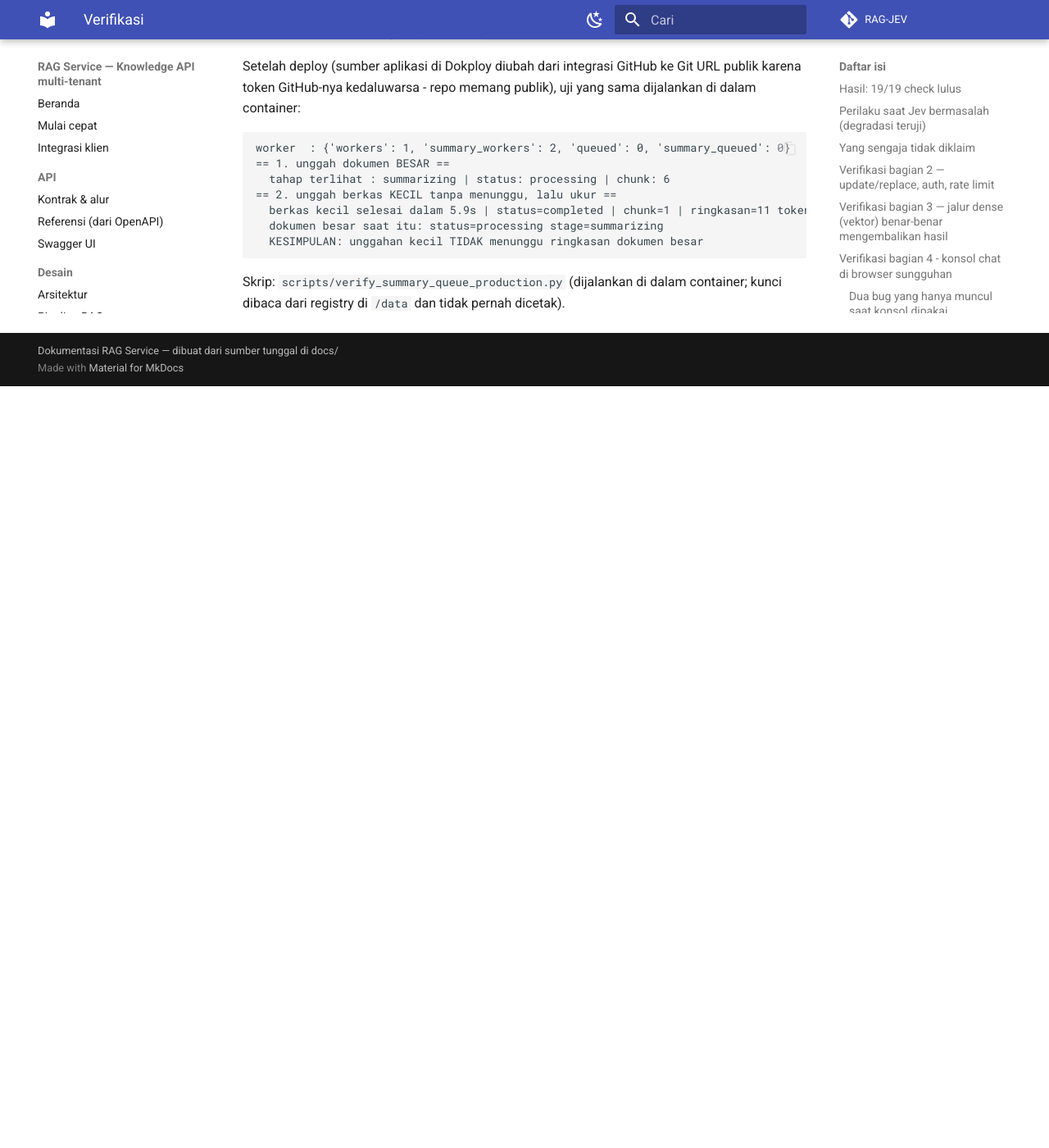
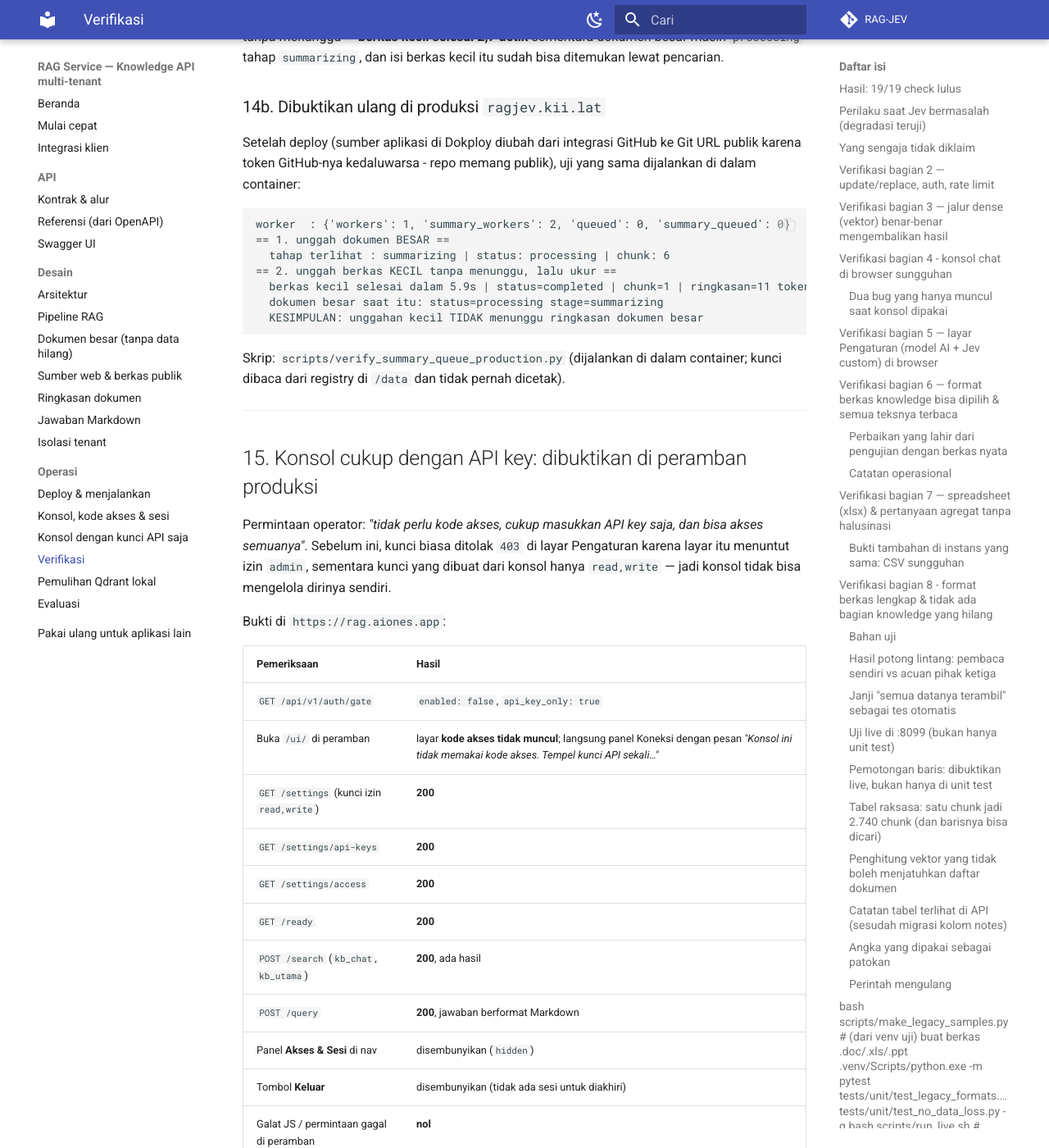
Before and after one commit to andiahmadnurmadani/RAG-JEV, an MkDocs documentation site: the page built from docs/verification.md, in a window 1280 px wide and 1400 px high, scrolled down 25365 px. Shown: the whole window at 82% size. Built offline with MkDocs 1.6.1 and Material for MkDocs 9.7.7, drawn with Linux system fonts in a browser that asks for light colours; comment, search, counter and statistics services are not loaded; before the commit the page ends 25836 px from its top, so only the background shows below that; some of the changed text lies outside the part shown.

Commit message:
docs+ui(konsol): sesuaikan dokumentasi & sembunyikan Akses-Sesi pada mode cukup API key
Audit dokumentasi + UI setelah mode "cukup API key" jadi bawaan.

UI:
- Panel **Akses & Sesi** dan tombol **Keluar** disembunyikan saat CONSOLE_API_KEY_ONLY aktif
  (fitur itu tidak dipakai di mode ini). Bukan dihapus: dengan CONSOLE_API_KEY_ONLY=false
  keduanya muncul kembali.
- applyConsoleMode() dipanggil di boot untuk kedua cabang; memilih panel 'access' saat mode ini
  dialihkan ke 'conn' supaya tidak ada setelan mati yang tampil.

Dokumentasi yang disesuaikan:
- console-access.md: diberi catatan di depan bahwa bawaannya cukup API key; dokumen ini kini
  menjelaskan mode opsional.
- console-api-key-only.md: rujukan panel Akses & Sesi disembunyikan.
- deployment.md + README: alur 'cara pakai konsol' ditulis ulang (tempel API key), langkah kode
  akses ditandai opsional; tabel panel tidak lagi menulis 'wajib izin admin' sebagai syarat mutlak.
- verification.md: bagian 10 ditandai sebagai mode kode akses; bagian 15 baru berisi bukti mode
  cukup API key di peramban produksi (gate, /settings 200, panel & tombol tersembunyi, 0 galat JS).
- mkdocs nav: qdrant-recovery.md + console-api-key-only.md terdaftar.

Uji:
- tests/integration/test_console_api_key_only.py (4 uji): gate melaporkan mode, panel & tombol
  disembunyikan, applyConsoleMode dipanggil di kedua cabang, gate aktif kembali saat mode off.
- Suite penuh: 448 lulus, 1 dilewati.

```diff
--- a/docs/verification.md
+++ b/docs/verification.md
@@ -517,6 +517,11 @@ Catatan kejujuran: `mkdocs build --strict` lulus tanpa peringatan; salinan `site
 
 ## 10. Gerbang kode akses: diuji di browser, bukan hanya di unit test
 
+> Bagian ini merekam pengujian **mode kode akses** (`CONSOLE_API_KEY_ONLY=false`), yang kini
+> **opsional** — bawaannya konsol cukup dengan API key. Lihat
+> [Konsol dengan kunci API saja](console-api-key-only.md) untuk mode bawaan dan bagian 15 untuk
+> pengujiannya.
+
 Keluhan yang melahirkan fitur ini adalah keluhan layar: menekan **Buat kunci** di konsol gagal
 dengan `AUTH_INVALID` karena konsol di peramban tidak punya API key untuk dikirim. Karena itu
 bukti yang dikumpulkan bukan hanya hasil `pytest`, melainkan percakapan peramban sungguhan
@@ -747,3 +752,39 @@ worker  : {'workers': 1, 'summary_workers': 2, 'queued': 0, 'summary_queued': 0}
 
 Skrip: `scripts/verify_summary_queue_production.py` (dijalankan di dalam container; kunci dibaca
 dari registry di `/data` dan tidak pernah dicetak).
+
+---
+
+## 15. Konsol cukup dengan API key: dibuktikan di peramban produksi
+
+Permintaan operator: *"tidak perlu kode akses, cukup masukkan API key saja, dan bisa akses
+semuanya"*. Sebelum ini, kunci biasa ditolak `403` di layar Pengaturan karena layar itu menuntut
+izin `admin`, sementara kunci yang dibuat dari konsol hanya `read,write` — jadi konsol tidak bisa
+mengelola dirinya sendiri.
+
+Bukti di `https://rag.aiones.app`:
+
+| Pemeriksaan | Hasil |
+|---|---|
+| `GET /api/v1/auth/gate` | `enabled: false`, `api_key_only: true` |
+| Buka `/ui/` di peramban | layar **kode akses tidak muncul**; langsung panel Koneksi dengan pesan *"Konsol ini tidak memakai kode akses. Tempel kunci API sekali…"* |
+| `GET /settings` (kunci izin `read,write`) | **200** |
+| `GET /settings/api-keys` | **200** |
+| `GET /settings/access` | **200** |
+| `GET /ready` | **200** |
+| `POST /search` (`kb_chat`, `kb_utama`) | **200**, ada hasil |
+| `POST /query` | **200**, jawaban berformat Markdown |
+| Panel **Akses & Sesi** di nav | disembunyikan (`hidden`) |
+| Tombol **Keluar** | disembunyikan (tidak ada sesi untuk diakhiri) |
+| Galat JS / permintaan gagal di peramban | **nol** |
+| `GET /settings` tanpa kredensial | **401** (membuka Pengaturan bukan berarti terbuka tanpa kunci) |
+
+Uji otomatis yang menyertai: `tests/integration/test_console_api_key_only.py` (4 uji) memastikan
+`/auth/gate` melaporkan mode, konsol benar-benar menyembunyikan panel Akses & Sesi dan tombol
+Keluar, serta `applyConsoleMode()` dipanggil di kedua cabang boot. Uji perilaku izin lama tetap
+ada dan dijalankan dengan `CONSOLE_API_KEY_ONLY=false` (lihat `test_settings_api.py`,
+`test_api_keys_api.py`, `test_access_gate.py`, `test_retrieval_settings.py`).
+
+**Catatan pemulihan yang menyertai:** insiden `500` pada `/ready` dan `/search` berasal dari
+klien Qdrant *embedded* yang tidak thread-safe — bukan dari kunci API. Rinciannya di
+[Pemulihan Qdrant lokal](qdrant-recovery.md).
```
Also changed, not shown: README.md (+30 -15 lines), docs/console-access.md (+14 -7 lines), docs/deployment.md (+9 -6 lines), 2 other files.
